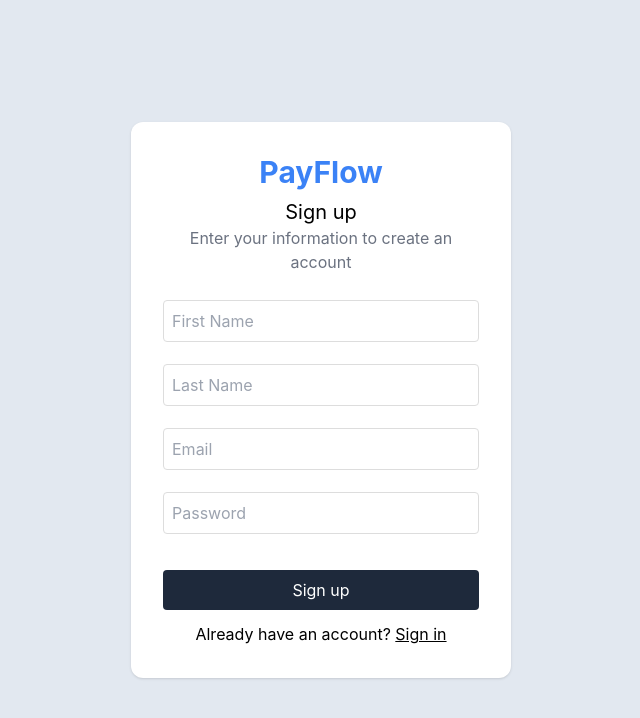
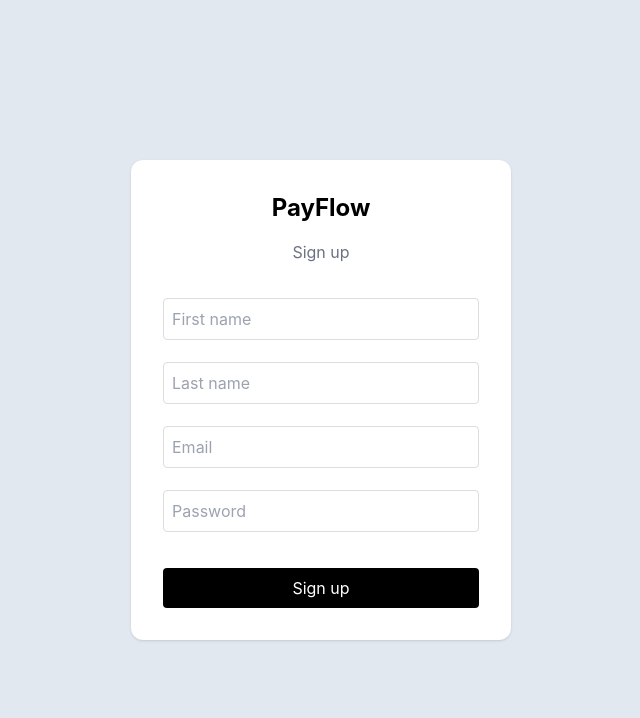
Before and after one commit to nikhil300705/Payflow, a React (Vite) app in the folder frontend/: page /signup in a window 1280 px wide. Shown: the top 718 px of the page, without its empty margins (319-959 px from the left). Built offline with nearby package versions, Linux system fonts and the light colour scheme.

Commit message:
Update backend URL and rebuild frontend

```diff
--- a/frontend/src/config.js
+++ b/frontend/src/config.js
@@ -1 +1 @@
-export const BACKEND_URL = "https://condo-cottages-randy-track.trycloudflare.com/api/v1";
+export const BACKEND_URL = "http://51.21.193.154:9100/api/v1";
--- a/frontend/src/pages/Signup.jsx
+++ b/frontend/src/pages/Signup.jsx
@@ -1,79 +1,81 @@
+import { useState } from "react";
 import axios from "axios";
-import { useState } from "react";
-import { useNavigate, Link } from "react-router-dom";
 import { BACKEND_URL } from "../config";
+import { useNavigate } from "react-router-dom";
 
 export default function Signup() {
+
   const [firstName, setFirstName] = useState("");
   const [lastName, setLastName] = useState("");
   const [email, setEmail] = useState("");
   const [password, setPassword] = useState("");
+
   const navigate = useNavigate();
 
-  const signup = async () => {
+  async function handleSignup() {
     try {
-      await axios.post(`${BACKEND_URL}/user/signup`, {
-        firstName,
-        lastName,
-        email,
-        password,
-      });
 
-      // signup success → go to signin
-      navigate("/signin");
+      const res = await axios.post(
+        `${BACKEND_URL}/user/signup`,
+        {
+          userName: email,   // IMPORTANT
+          firstName,
+          lastName,
+          password
+        }
+      );
+
+      alert(res.data.message);
+
+      if (res.data.message === "User created successfully") {
+        navigate("/signin");
+      }
+
     } catch (err) {
-  console.log(err.response?.data || err.message);
-  alert(err.response?.data?.message || "Signup failed - check console");
-}
-  };
+      console.log(err);
+      alert("Signup failed");
+    }
+  }
 
   return (
     <div className="h-screen flex items-center justify-center bg-slate-200">
       <div className="bg-white p-8 rounded-xl w-[380px] shadow">
-        <h1 className="text-3xl font-bold text-center text-blue-500">PayFlow</h1>
-        <h2 className="text-xl text-center mt-2">Sign up</h2>
-        <p className="text-center text-gray-500 mb-4">
-          Enter your information to create an account
-        </p>
+
+        <h1 className="text-2xl font-bold text-center mb-4">PayFlow</h1>
+        <p className="text-center text-gray-500 mb-6">Sign up</p>
 
         <input
-          className="w-full border p-2 rounded mb-3"
-          placeholder="First Name"
+          className="border w-full p-2 mb-3 rounded"
+          placeholder="First name"
           onChange={(e) => setFirstName(e.target.value)}
         />
 
         <input
-          className="w-full border p-2 rounded mb-3"
-          placeholder="Last Name"
+          className="border w-full p-2 mb-3 rounded"
+          placeholder="Last name"
           onChange={(e) => setLastName(e.target.value)}
         />
 
         <input
-          className="w-full border p-2 rounded mb-3"
+          className="border w-full p-2 mb-3 rounded"
           placeholder="Email"
           onChange={(e) => setEmail(e.target.value)}
         />
 
         <input
-          className="w-full border p-2 rounded mb-4"
           type="password"
+          className="border w-full p-2 mb-4 rounded"
           placeholder="Password"
           onChange={(e) => setPassword(e.target.value)}
         />
 
         <button
-          onClick={signup}
-          className="w-full bg-slate-800 text-white p-2 rounded"
+          onClick={handleSignup}
+          className="bg-black text-white w-full p-2 rounded hover:bg-gray-800"
         >
           Sign up
         </button>
 
-        <p className="text-center mt-3">
-          Already have an account?{" "}
-          <Link to="/signin" className="underline">
-            Sign in
-          </Link>
-        </p>
       </div>
     </div>
   );
```
